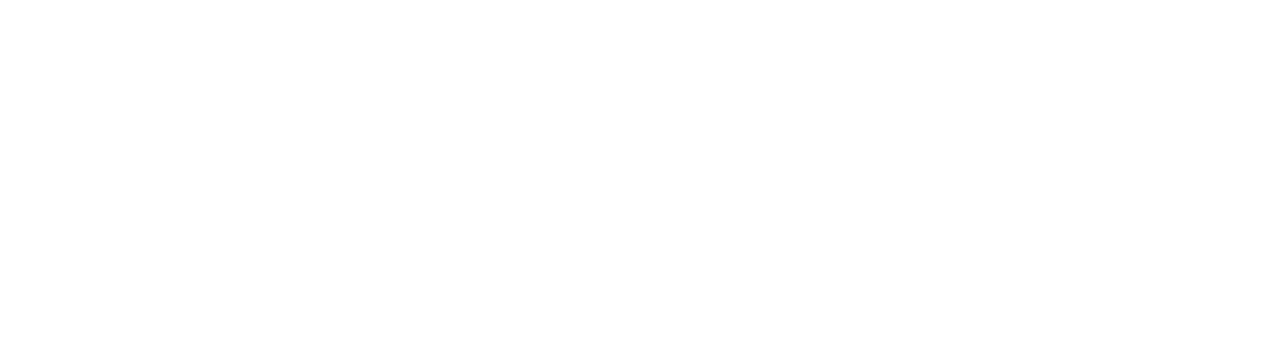
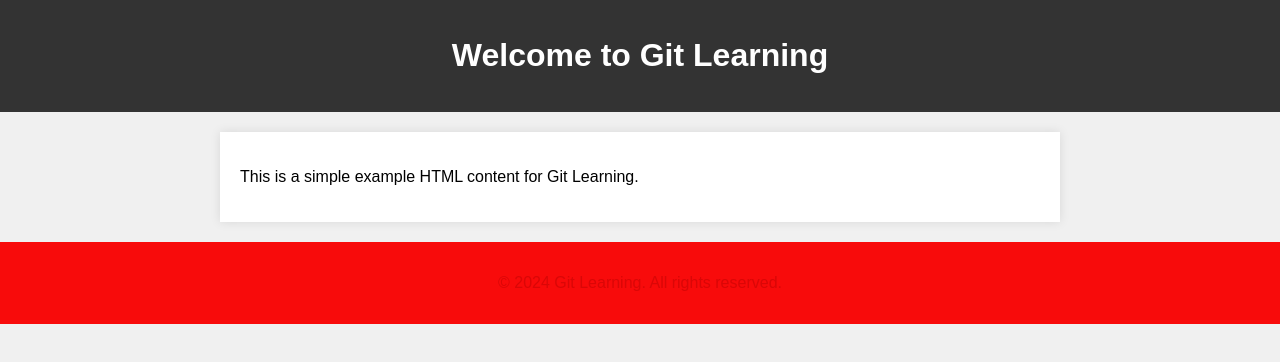
Before and after one commit to ShahinshaShahinu/Git-Learning, a website: page index.html in a window 1280 px wide. Drawn offline with Linux system fonts and the light colour scheme.

Commit message:
header footer

```diff
--- a/index.html
+++ b/index.html
@@ -3,9 +3,18 @@
 <head>
     <meta charset="UTF-8">
     <meta name="viewport" content="width=device-width, initial-scale=1.0">
+    <link rel="stylesheet" href=".css">
     <title>Title</title>
 </head>
 <body>
-
+    <header>
+        <h1>Welcome to Git Learning</h1>
+    </header>
+    <section>
+        <p>This is a simple example HTML content for Git Learning.</p>
+    </section>
+    <footer>
+        <p>© 2024 Git Learning. All rights reserved.</p>
+    </footer>
 </body>
 </html>
```
Also changed, not shown: package.json (added, +14 -0 lines), .css (added), 2 other files.
